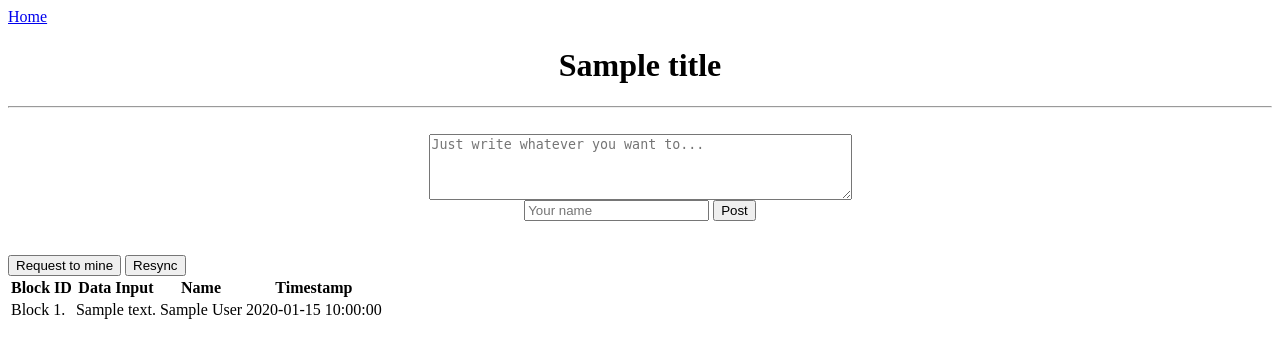
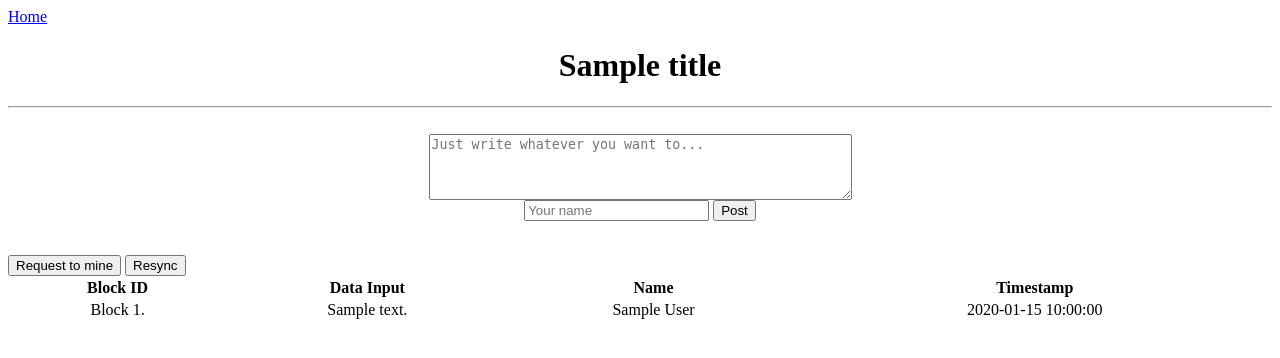
Before and after one commit to taylor-wilken/blockchain, a Flask app: template app/templates/index.html in a window 1280 px wide. Shown: the top 358 px of the page. Run offline with Flask 2, Linux system fonts and the light colour scheme; the template is opened without the code that fills it: most values are stand-ins (such as "Sample title", 1, 10 or a date in 2020).

Commit message:
Table width adjusted

```diff
--- a/app/templates/index.html
+++ b/app/templates/index.html
@@ -20,7 +20,7 @@
 	<a href="{{node_address}}/mine" target="_blank"><button>Request to mine</button></a>
 	<a href="/"><button>Resync</button></a>
 
-<table>
+<table width="100%" border="0">
 
 	<tr>
 		<th>Block ID</th>
@@ -31,22 +31,23 @@
 
 	</tr>
     {% for post in posts %}
-    <div >
+
 
 
   <tr>
-    <td class="test"></td>
-    <td>{{post.content}}</td>
+    <td style="text-align:center" class="test"></td>
+    <td style="text-align:center" >{{post.content}}</td>
 
-    <td>{{post.author}}</td>
-	<td>{{post.timestamp}}</td>
+    <td style="text-align:center" >{{post.author}}</td>
+	<td style="text-align:center" >{{post.timestamp}}</td>
 
   </tr>
 
 
-	</div>
+
 	{% endfor %}
 </table>
+
 	<style>
 		.post_box {
 		    background: #fff;
```
